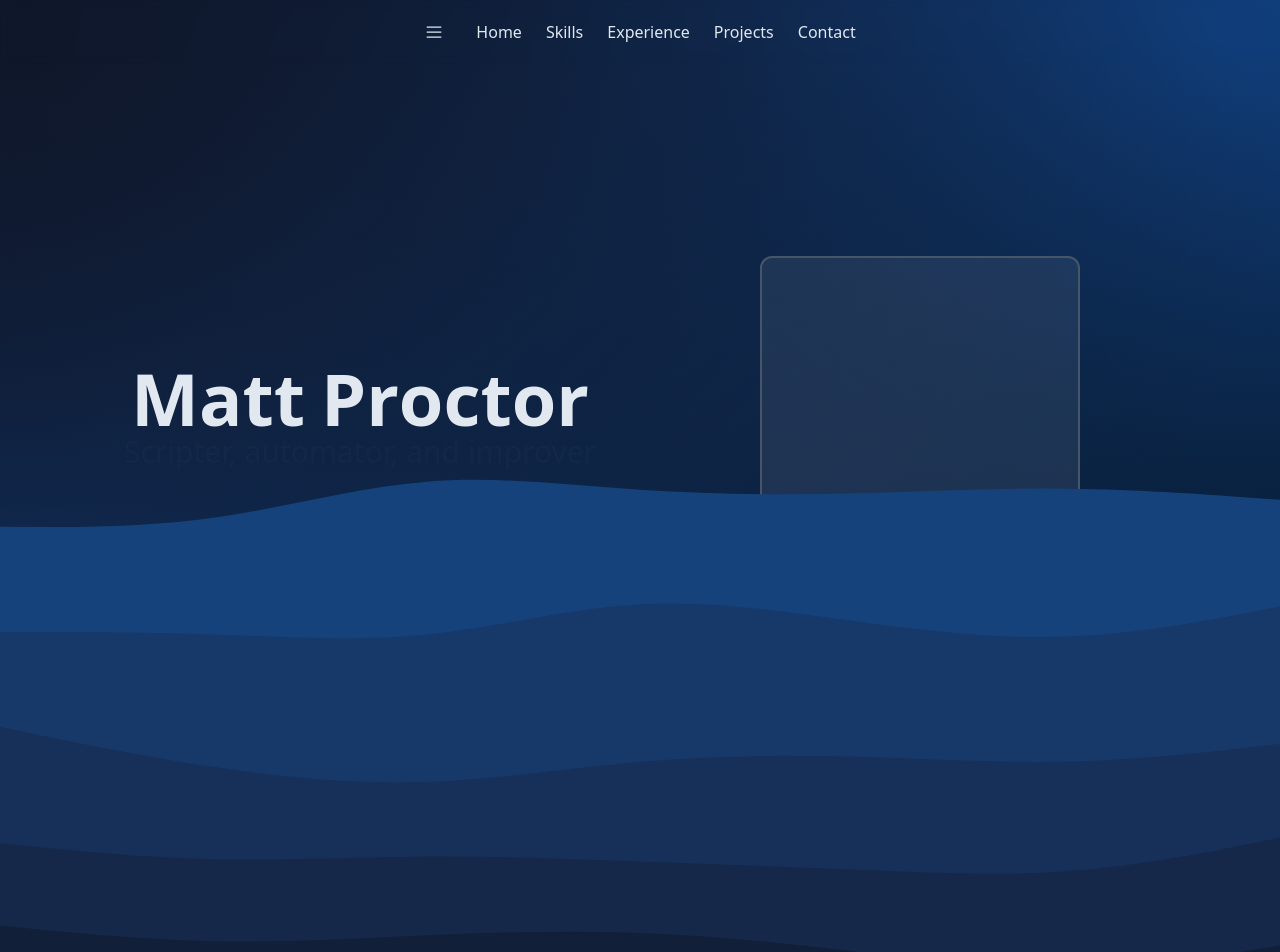
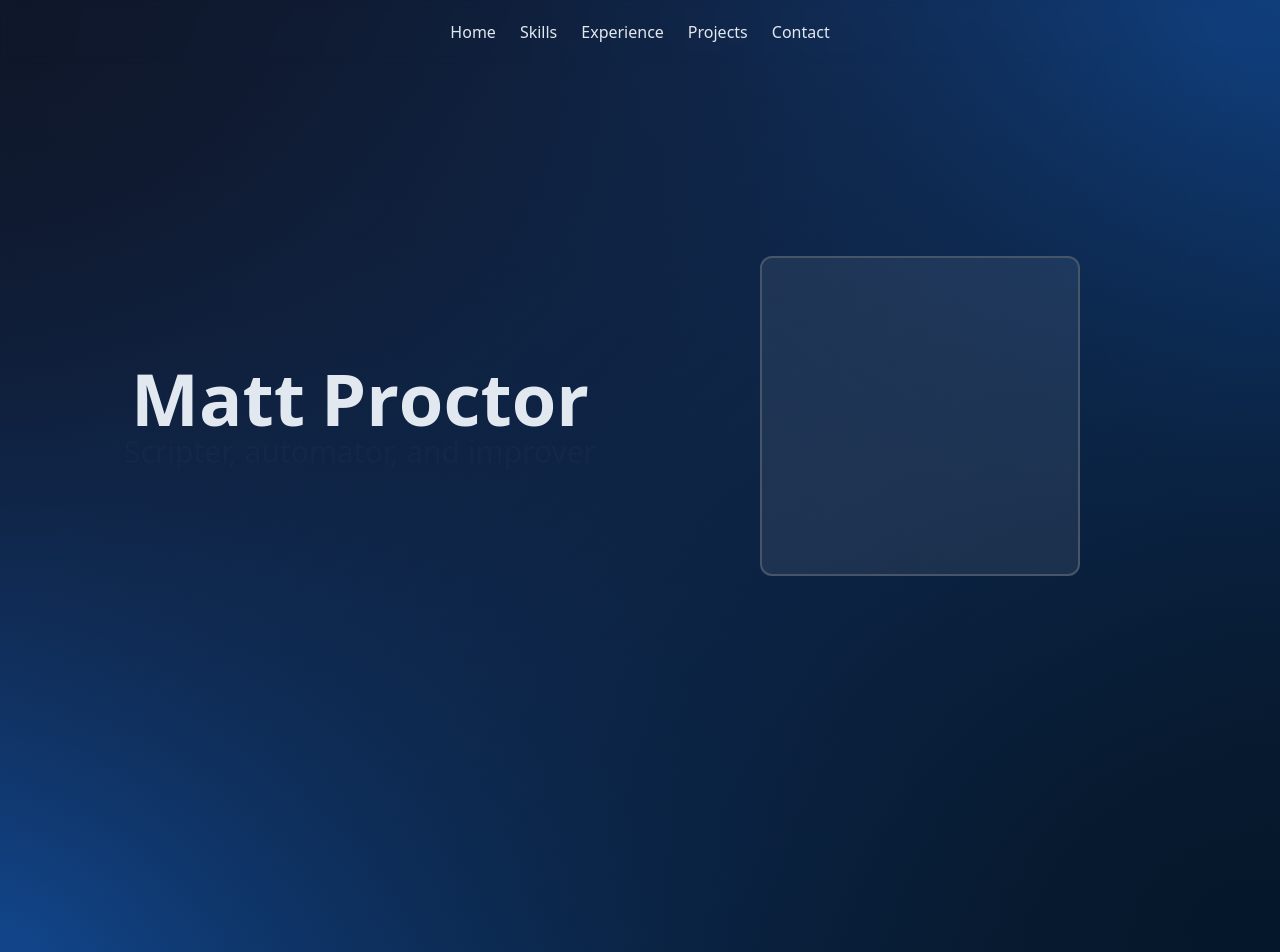
Before and after one commit to proctorinc/Portfolio, a React (Vite) app: page / in a window 1280 px wide. Shown: the top 952 px of the page. Built offline with nearby package versions, Linux system fonts and the light colour scheme; some icons are missing; what prettier-plugin-tailwindcss would draw is missing.

Commit message:
More mobile improvements

```diff
--- a/src/components/Navbar.tsx
+++ b/src/components/Navbar.tsx
@@ -51,10 +51,10 @@ export const Navbar = (props: NavbarProps) => {
       } min-h-16 sticky top-0 z-50 flex w-full flex-col justify-end gap-2 rounded-b-xl p-3 sm:flex-row sm:justify-center`}
     >
       <NavButton
-        className="justify-between"
+        className="justify-between sm:hidden"
         onClick={() => setOpen((prev) => !prev)}
       >
-        <List weight="fill" size={20} />
+        <List weight="fill" size={25} />
       </NavButton>
       <div className="hidden sm:flex">
         <NavButton
--- a/src/components/Transitions/SmallWaveTransition.tsx
+++ b/src/components/Transitions/SmallWaveTransition.tsx
@@ -1,19 +1,18 @@
-import { MotionValue, motion, useTransform } from "framer-motion"
+import { MotionValue, motion, useTransform } from "framer-motion";
 
 type SmallWaveTransitionProps = {
-  scrollModifier: MotionValue<number>
-}
+  scrollModifier: MotionValue<number>;
+};
 
 export const SmallWaveTransition = (props: SmallWaveTransitionProps) => {
-  const { scrollModifier } = props
+  const { scrollModifier } = props;
 
   const waveMotion = useTransform(scrollModifier, [0, 4000], [-1000, -30]);
 
   return (
-    <div className="absolute top-0 h-96 w-full">
     <svg
-          className="flex-no-shrink -mt-[500px] w-full fill-current"
-          viewBox="0 0 900 600"
+      className="flex-no-shrink absolute top-0 -mt-2 w-full fill-current"
+      viewBox="0 390 900 600"
       xmlns="http://www.w3.org/2000/svg"
       xmlnsXlink="http://www.w3.org/1999/xlink"
       version="1.1"
@@ -23,9 +22,8 @@ export const SmallWaveTransition = (props: SmallWaveTransitionProps) => {
         fill="#0f172a"
         strokeLinecap="round"
         strokeLinejoin="miter"
-            style={{ y: waveMotion, rotate: 180 }}
+        style={{ rotate: 180 }}
       ></motion.path>
     </svg>
-      </div>
-  )
-}
+  );
+};
--- a/src/components/Transitions/WaveTransition.tsx
+++ b/src/components/Transitions/WaveTransition.tsx
@@ -17,10 +17,10 @@ export const WaveTransition = (props: WaveTransitionProps) => {
     waveFiveSpeed,
   } = props;
   return (
-    <div className="absolute bottom-0 h-96 w-full">
+    <div className="absolute top-full z-50 w-full">
       <svg
         id="visual"
-        className="flex-no-shrink -mt-52 fill-current"
+        className="flex-no-shrink -mt-40 fill-current"
         viewBox="0 0 900 450"
         xmlns="http://www.w3.org/2000/svg"
         xmlnsXlink="http://www.w3.org/1999/xlink"
--- a/src/sections/Experience/Experience.tsx
+++ b/src/sections/Experience/Experience.tsx
@@ -66,7 +66,7 @@ export const Experience = (props: MainSectionProps) => {
           ))}
         </div>
       </div>
-      <div className="absolute bottom-0 w-full">
+      <div className="absolute -bottom-2 w-full">
         <svg
           className="flex-no-shrink bottom-0 w-full fill-current"
           viewBox="0 0 900 600"
--- a/src/sections/Main/Main.tsx
+++ b/src/sections/Main/Main.tsx
@@ -64,13 +64,13 @@ export const Main = (props: MainSectionProps) => {
           <ProfilePicture />
         </div>
       </motion.div>
-      <WaveTransition
+      {/* <WaveTransition
         waveOneSpeed={waveOneSpeed}
         waveTwoSpeed={waveTwoSpeed}
         waveThreeSpeed={waveThreeSpeed}
         waveFourSpeed={waveFourSpeed}
         waveFiveSpeed={waveFiveSpeed}
-      />
+      /> */}
     </section>
   );
 };
--- a/src/sections/Main/components/SubTitle.tsx
+++ b/src/sections/Main/components/SubTitle.tsx
@@ -31,7 +31,7 @@ export const SubTitle = () => {
 
   return (
     <motion.div
-      className="relative flex w-fit text-center text-3xl font-extralight text-slate-500 sm:text-left"
+      className="relative flex w-fit text-center text-xl font-extralight text-slate-500 sm:text-left sm:text-xl md:text-3xl"
       initial={{
         opacity: 0,
         translateY: -50,
--- a/src/sections/Main/components/Title.tsx
+++ b/src/sections/Main/components/Title.tsx
@@ -31,7 +31,7 @@ export const Title = () => {
             style={{ display: "inline-block" }}
             className={`${
               character === " " && "px-2"
-            } bg-gradient-to-r from-slate-200 to-slate-200 bg-clip-text text-5xl font-extrabold text-transparent sm:text-7xl`}
+            } bg-gradient-to-r from-slate-200 to-slate-200 bg-clip-text text-5xl font-extrabold text-transparent sm:text-4xl md:text-7xl`}
             variants={characterAnimations}
           >
             {character}
--- a/src/sections/Projects/components/Project/Project.tsx
+++ b/src/sections/Projects/components/Project/Project.tsx
@@ -14,7 +14,7 @@ export const Project = (props: ProjectProps) => {
   return (
     <div
       key={project.image_url}
-      className="flex w-full flex-col items-center px-5 py-20 sm:flex-row sm:gap-20 sm:px-20"
+      className="flex w-full flex-col items-center px-5 py-20 sm:flex-row sm:gap-5 sm:px-20"
     >
       <div className={`${ordering} w-full sm:order-last sm:w-2/5`}>
         <ProjectImage src={project.image_url} />
--- a/src/sections/Projects/components/Project/ProjectDetails.tsx
+++ b/src/sections/Projects/components/Project/ProjectDetails.tsx
@@ -13,8 +13,8 @@ export const ProjectDetails = (props: ProjectDetailsProps) => {
   return (
     <>
       <div className="flex flex-col">
-        <h2 className="text-5xl font-bold">{project.title}</h2>
-        <h3 className="py-1 text-3xl font-extralight text-slate-400">
+        <h2 className="text-3xl font-bold sm:text-5xl">{project.title}</h2>
+        <h3 className="py-1 text-2xl font-extralight text-slate-400 sm:text-3xl">
           {project.subtitle}
         </h3>
       </div>
--- a/src/sections/Projects/components/Project/ProjectStack.tsx
+++ b/src/sections/Projects/components/Project/ProjectStack.tsx
@@ -12,18 +12,18 @@ const StackItem = (props: StackItemProps) => {
   const { name } = props;
   return (
     <motion.div
-      className="rounded-md bg-slate-400/20 py-1 px-2 text-slate-300 hover:bg-slate-400/50"
+      className="select-none rounded-md bg-slate-400/20 py-1 px-2 text-slate-300 hover:bg-slate-400/50"
       initial={{
         scale: 1,
       }}
       whileHover={{
-        scale: 1.1,
+        scale: 1.2,
         transition: {
-          duration: 0.25,
+          duration: 0.2,
         },
       }}
     >
-      {name}
+      <span>{name}</span>
     </motion.div>
   );
 };
```
Lines whose indentation alone changed are shown as unchanged.
